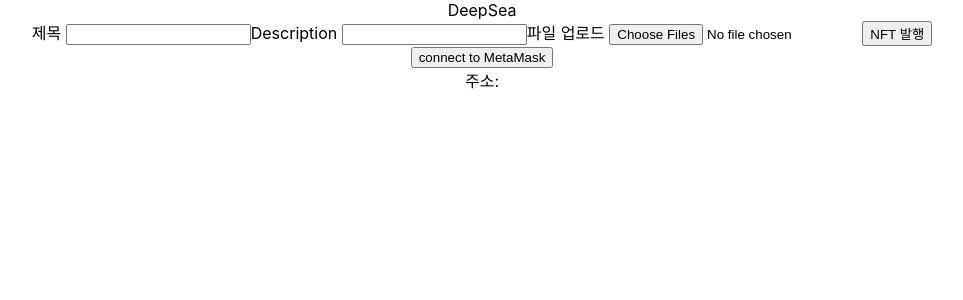
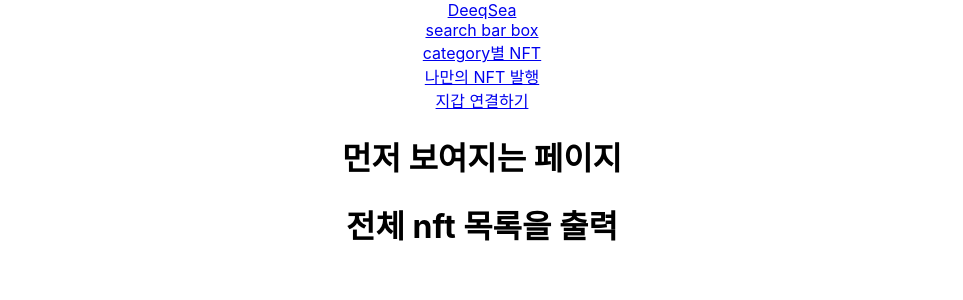
Before and after one commit to ysheokorea/DeepSea, a React (Create React App) app in the folder client/: page / in a window 1280 px wide. Shown: the top 300 px of the page, without its empty margins (158-1121 px from the left). Built offline with nearby package versions, Linux system fonts and the light colour scheme; what ipfs-http-client would draw is missing.

Commit message:
NFT Minting complete

```diff
--- a/client/package.json
+++ b/client/package.json
@@ -10,6 +10,7 @@
     "ipfs-http-client": "^57.0.3",
     "react": "^18.2.0",
     "react-dom": "^18.2.0",
+    "react-router-dom": "^6.3.0",
     "react-scripts": "5.0.1",
     "web-vitals": "^2.1.4",
     "web3": "^1.7.5",
--- a/client/src/App.js
+++ b/client/src/App.js
@@ -1,13 +1,15 @@
 import './App.css';
 import { useState, useEffect } from 'react';
 import Web3 from 'web3';
-import erc721Abi from "./erc721Abi";
 import Header from './pages/Header';
+import Home from './pages/Home';
+import MyInfo from './pages/MyInfo';
+import { Route, Routes } from 'react-router-dom';
+import WalletConnecting from './pages/WalletConnecting';
 
 function App() {
   const [web3, setWeb3] = useState();
   const [account, setAccount] = useState('');
-  const [newErc721addr, setNewErc721Addr] = useState();
 
   useEffect(() => {
     if (typeof window.ethereum !== "undefined") {
@@ -20,15 +22,23 @@ function App() {
     }
   }, []);
 
-  const setAccounts = (accounts) => {
-    setAccount(accounts);
+  const setAccounts = (account) => {
+    setAccount(account);
   }
-
-  const addNewErc721Token = () => {};
 
   return (
     <div className="App">
-      <Header setAccounts={setAccounts} account={account} />
+      <div className="header-outline">
+        <Header setAccounts={setAccounts} account={account} />
+      </div>
+      <div>
+        <Routes>
+          <Route exac path='/' element={<Home />} />
+          <Route path='/myinfo' element={<MyInfo account={account} web3={web3} />} />
+          <Route path='/connectwallet' element={<WalletConnecting setAccount={setAccount} account={account} />} />
+        </Routes>
+      </div>
+
 
     </div>
   );
--- a/client/src/components/ConnectToWallet.js
+++ b/client/src/components/ConnectToWallet.js
@@ -1,12 +1,12 @@
 
-const ConnectToWallet = ({ setAccounts, account }) => {
+const ConnectToWallet = ({ setAccount, account }) => {
 
     const connectWallet = async () => {
         const accounts = await window.ethereum.request({
           method: "eth_requestAccounts",
         });
 
-        setAccounts(accounts[0]);
+        setAccount(accounts[0]);
     }
 
     return (
--- a/client/src/components/CreateNFT.js
+++ b/client/src/components/CreateNFT.js
@@ -2,10 +2,11 @@ import { useState } from "react";
 import { create } from 'ipfs-http-client';
 import Contract from "web3-eth-contract";
 import ContractABI from "./ContractABI";
+import Web3 from "web3";
 
 const client = create('https://ipfs.infura.io:5001/api/v0');
 
-const CreateNFT = ({ account }) => {
+const CreateNFT = ({ account, web3 }) => {
     const [file, setFile] = useState(null);
     const [fileUrl, setFileUrl] = useState('');
     const [name, setName] = useState("");
@@ -23,20 +24,18 @@ const CreateNFT = ({ account }) => {
         try {
             const abi = ContractABI;
             const address = "0xA48f3ddf1602193F7CA9316C8D2b0c2434D9a9bb";
-            Contract.setProvider('https://ropsten.infura.io/v3/ac783b135230409b97050c9729763345');
-            const contract = new Contract(abi, address);
+            // Contract.setProvider('window.ethereum');
+            const contract = new web3.eth.Contract(abi, address);
             const newTokenURI = {
                 name: name,
                 description: description,
                 image: fileUrl,
             }
-            const result = await contract.methods.mintNFT(account, newTokenURI).call();
+            const result = await contract.methods.mintNFT(account, newTokenURI).send({from: account});
             console.log(result)
         } catch (e) {
             console.error(e);
         }
-
-
     }
 
     const handleChangeFile = async (e) => {
--- a/client/src/erc721Abi.js
+++ /dev/null
@@ -1,6 +0,0 @@
-// ERC721ABI 정보
-let erc721Abi = [
-
-]
-
-export default erc721Abi;
--- a/client/src/index.js
+++ b/client/src/index.js
@@ -3,12 +3,13 @@ import ReactDOM from 'react-dom/client';
 import './index.css';
 import App from './App';
 import reportWebVitals from './reportWebVitals';
+import { BrowserRouter } from 'react-router-dom';
 
 const root = ReactDOM.createRoot(document.getElementById('root'));
 root.render(
-  <React.StrictMode>
+  <BrowserRouter>
     <App />
-  </React.StrictMode>
+  </BrowserRouter>
 );
 
 // If you want to start measuring performance in your app, pass a function
--- a/client/src/pages/Header.js
+++ b/client/src/pages/Header.js
@@ -1,28 +1,36 @@
 import { useState } from 'react';
 import "./Header.scss";
-import ConnectToWallet from "../components/ConnectToWallet"
-import CreateNFT from '../components/CreateNFT';
+import { Link } from 'react-router-dom';
 
 const Header = ({ setAccounts, account }) => {
     const [isConnected, setIsConnected] = useState(false)
 
     return (
         <div className="header-wrap">
-            <div className="logo">DeepSea</div>
+            <Link to='/'>
+                <div className="logo">DeeqSea
+                </div>
+            </Link>
+            <Link to='/'>
                 <div className="searchbar">
-
+                    <span>search bar box</span>
                 </div>
-            <div className="mainmenu">
-
+            </Link>
+            <Link to='/'>
+                <div className="category-wrap">
+                    <span>category별 NFT</span>
                 </div>
+            </Link>
+            <Link to='/myinfo'>
                 <div className="accountInfo">
-                <CreateNFT account={account} />
-
+                    <span>나만의 NFT 발행</span>
                 </div>
+            </Link>
+            <Link to='/connectwallet'>
                 <div className="connectWallet">
-                <ConnectToWallet setAccounts={setAccounts} account={account} />
+                    <span>지갑 연결하기</span>
                 </div>
-
+            </Link>
         </div>
     );
 };
--- /dev/null
+++ b/client/src/pages/Home.js
@@ -0,0 +1,12 @@
+import React from 'react';
+
+const Home = () => {
+    return (
+        <div>
+           <h1>먼저 보여지는 페이지</h1>
+           <h1>전체 nft 목록을 출력</h1>
+        </div>
+    );
+};
+
+export default Home;
--- a/client/src/pages/MyInfo.js
+++ b/client/src/pages/MyInfo.js
@@ -0,0 +1,14 @@
+import React from 'react';
+import CreateNFT from '../components/CreateNFT';
+
+const MyInfo = ({ account, web3 }) => {
+    return (
+        <div>
+            <h1>account information 페이지</h1>
+            <h1>NFT 발행</h1>
+            <CreateNFT account={account} web3={web3} />
+        </div>
+    );
+};
+
+export default MyInfo;
--- /dev/null
+++ b/client/src/pages/WalletConnecting.js
@@ -0,0 +1,12 @@
+import ConnectToWallet from "../components/ConnectToWallet"
+
+const WalletConnecting = ({ setAccount, account }) => {
+    return (
+        <div>
+            <h1>지갑 연결 페이지</h1>
+            <ConnectToWallet setAccount={setAccount} account={account} />
+        </div>
+    );
+};
+
+export default WalletConnecting;
```
Also changed, not shown: client/src/pages/AllNFTs.js (deleted), 2 other files (tests, documents, lock files or other folders). Lines whose indentation alone changed are shown as unchanged.
